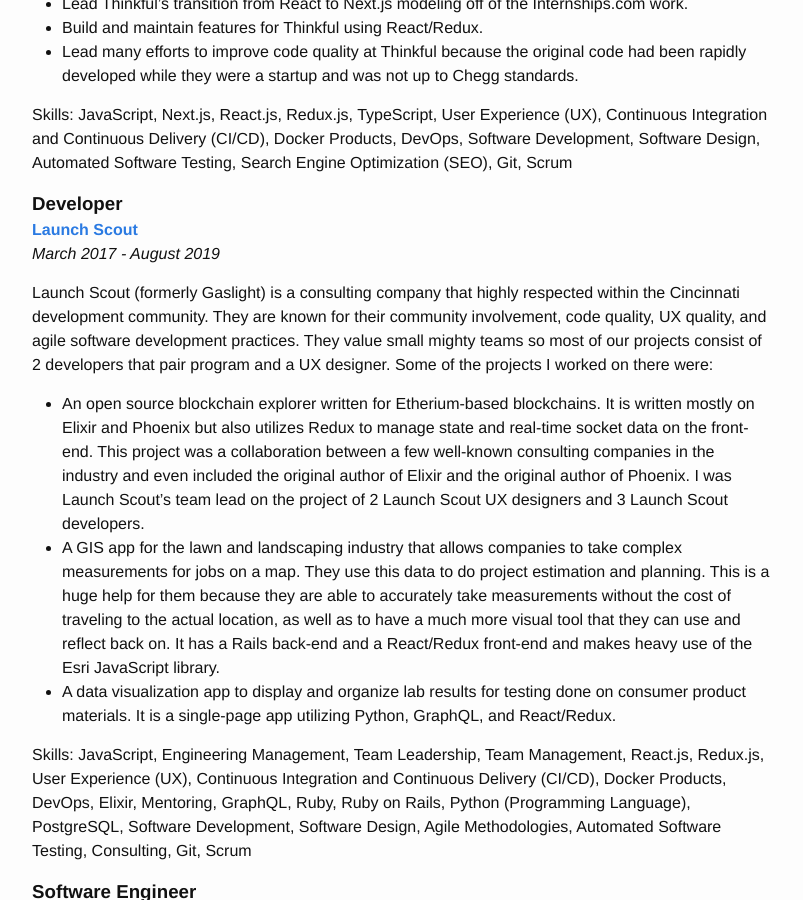
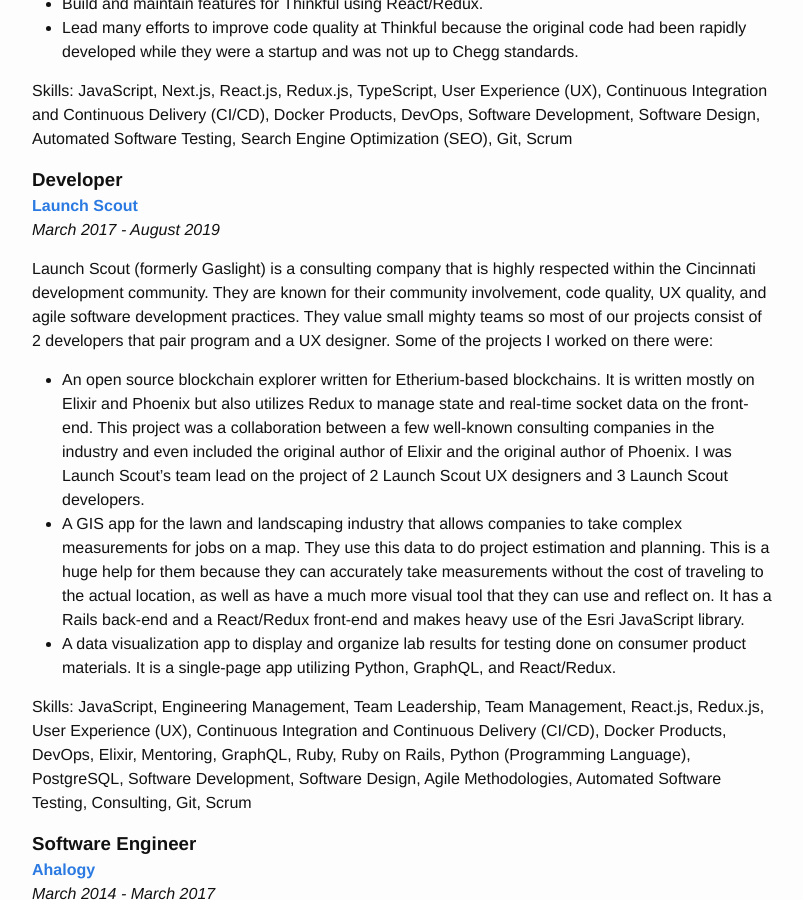
Before and after one commit to jimmay5469/jimmay5469.github.io, a Jekyll site: the page built from resume.md, in a window 1280 px wide and 900 px high, scrolled down 1468 px. Shown: the whole window, without its empty margins (238-1041 px from the left). Built offline with Jekyll 4.4.1, drawn with Linux system fonts in a browser that asks for light colours; some of the changed text lies outside the part shown.

Commit message:
More resume cleanup

```diff
--- a/_includes/resume.md
+++ b/_includes/resume.md
@@ -64,10 +64,10 @@
 
 _March 2017 - August 2019_
 
-Launch Scout (formerly Gaslight) is a consulting company that highly respected within the Cincinnati development community. They are known for their community involvement, code quality, UX quality, and agile software development practices. They value small mighty teams so most of our projects consist of 2 developers that pair program and a UX designer. Some of the projects I worked on there were:
+Launch Scout (formerly Gaslight) is a consulting company that is highly respected within the Cincinnati development community. They are known for their community involvement, code quality, UX quality, and agile software development practices. They value small mighty teams so most of our projects consist of 2 developers that pair program and a UX designer. Some of the projects I worked on there were:
 
 - An open source blockchain explorer written for Etherium-based blockchains. It is written mostly on Elixir and Phoenix but also utilizes Redux to manage state and real-time socket data on the front-end. This project was a collaboration between a few well-known consulting companies in the industry and even included the original author of Elixir and the original author of Phoenix. I was Launch Scout's team lead on the project of 2 Launch Scout UX designers and 3 Launch Scout developers.
-- A GIS app for the lawn and landscaping industry that allows companies to take complex measurements for jobs on a map. They use this data to do project estimation and planning. This is a huge help for them because they are able to accurately take measurements without the cost of traveling to the actual location, as well as to have a much more visual tool that they can use and reflect back on. It has a Rails back-end and a React/Redux front-end and makes heavy use of the Esri JavaScript library.
+- A GIS app for the lawn and landscaping industry that allows companies to take complex measurements for jobs on a map. They use this data to do project estimation and planning. This is a huge help for them because they can accurately take measurements without the cost of traveling to the actual location, as well as have a much more visual tool that they can use and reflect on. It has a Rails back-end and a React/Redux front-end and makes heavy use of the Esri JavaScript library.
 - A data visualization app to display and organize lab results for testing done on consumer product materials. It is a single-page app utilizing Python, GraphQL, and React/Redux.
 
 Skills: JavaScript, Engineering Management, Team Leadership, Team Management, React.js, Redux.js, User Experience (UX), Continuous Integration and Continuous Delivery (CI/CD), Docker Products, DevOps, Elixir, Mentoring, GraphQL, Ruby, Ruby on Rails, Python (Programming Language), PostgreSQL, Software Development, Software Design, Agile Methodologies, Automated Software Testing, Consulting, Git, Scrum
```
Also changed, not shown: other parts of _includes/resume.md (+1 -1 lines).
